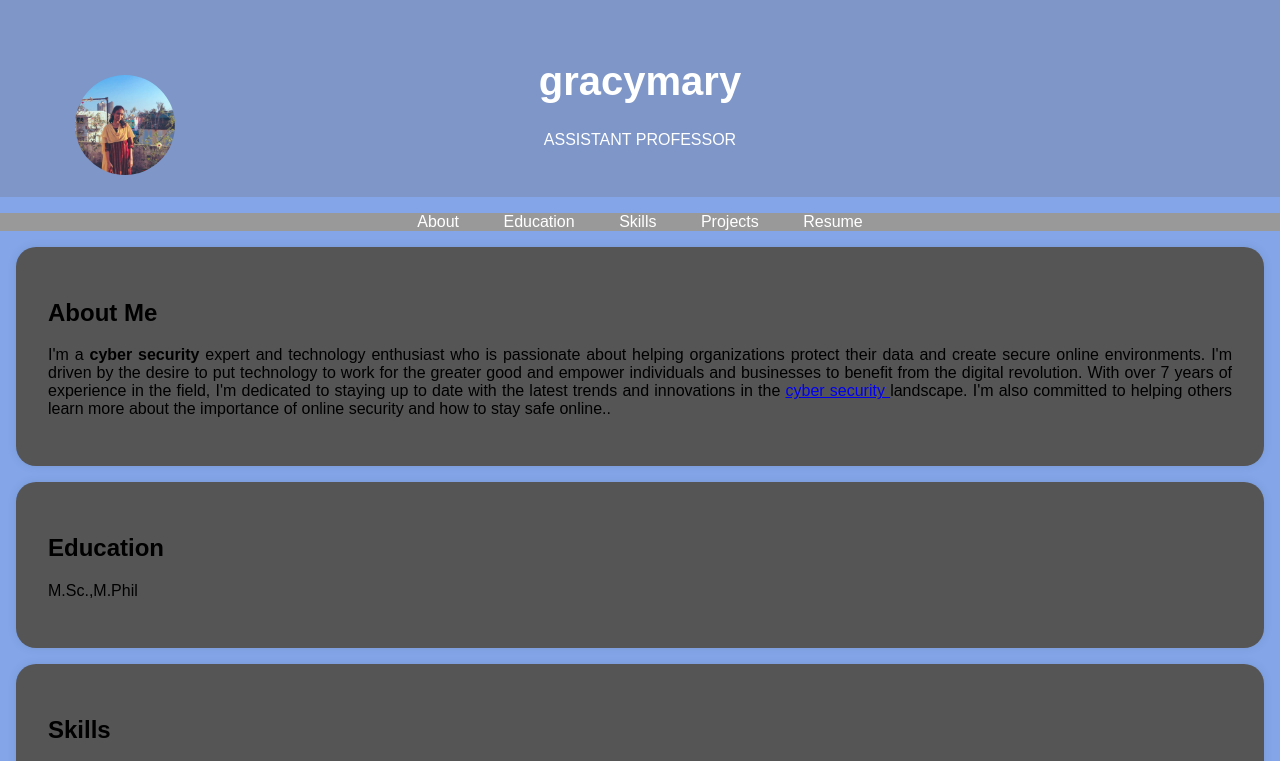
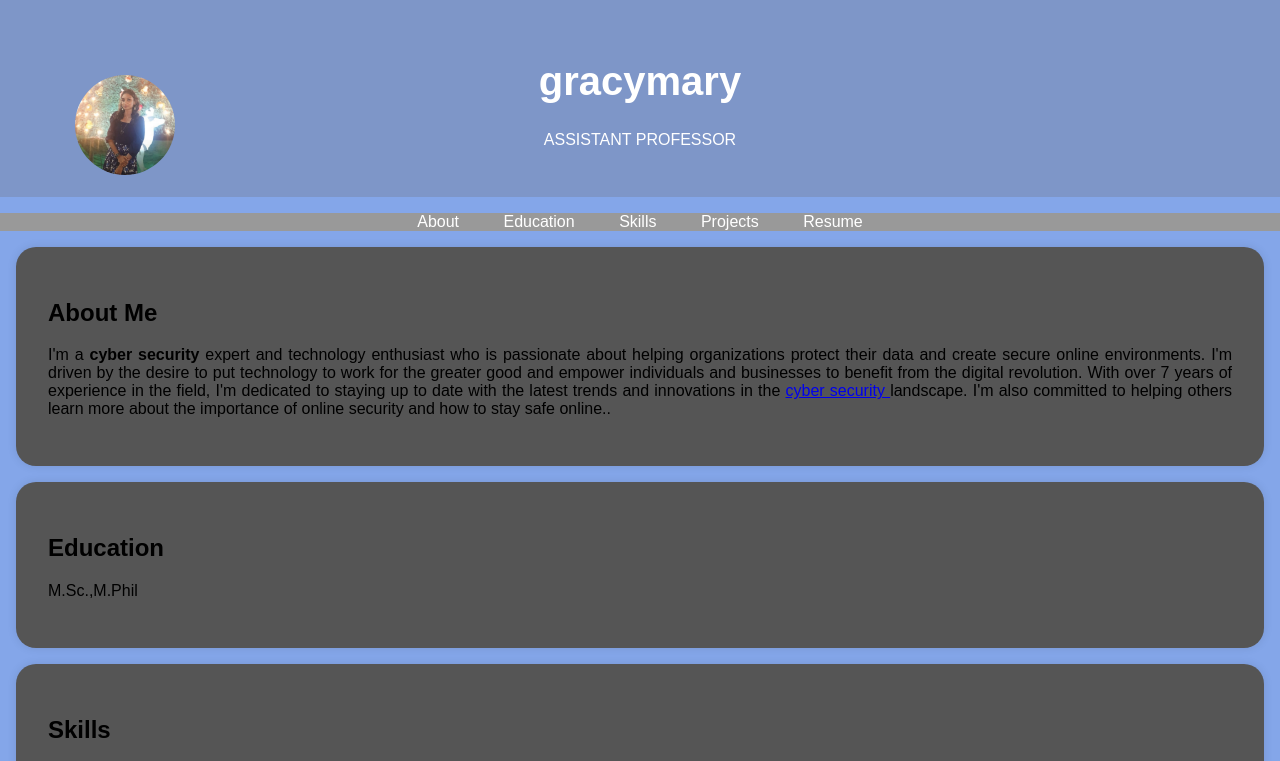
Before and after one commit to gracymary6200/Digital-portfolio, a plain HTML site: page index.html in a window 1280 px wide. Shown: the top 761 px of the page. Drawn offline with Linux system fonts and the light colour scheme.

Commit message:
Update index.html

```diff
--- a/index.html
+++ b/index.html
@@ -95,7 +95,7 @@
     <header>
         <div class="header-content">
             <!-- Add your profile picture here -->
-            <img src="./IMG-20250222-WA0002.jpg" alt="Your Profile Picture" class="profile-picture">
+            <img src="./Screenshot_20250207-224714_Whatsapp.jpg" alt="Your Profile Picture" class="profile-picture">
             <h1>gracymary</h1>
             <p>ASSISTANT PROFESSOR </p>
         </div>
```
